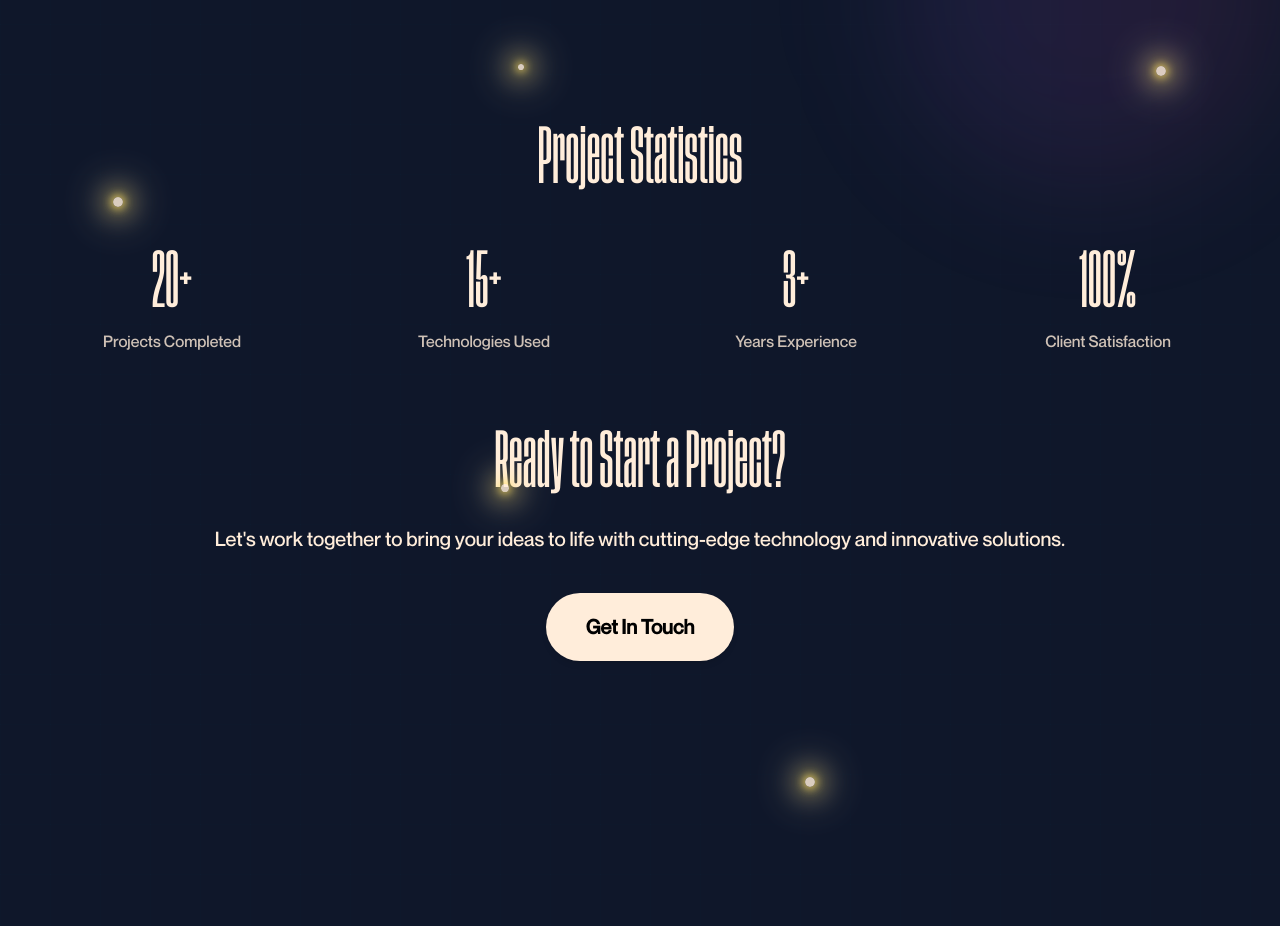
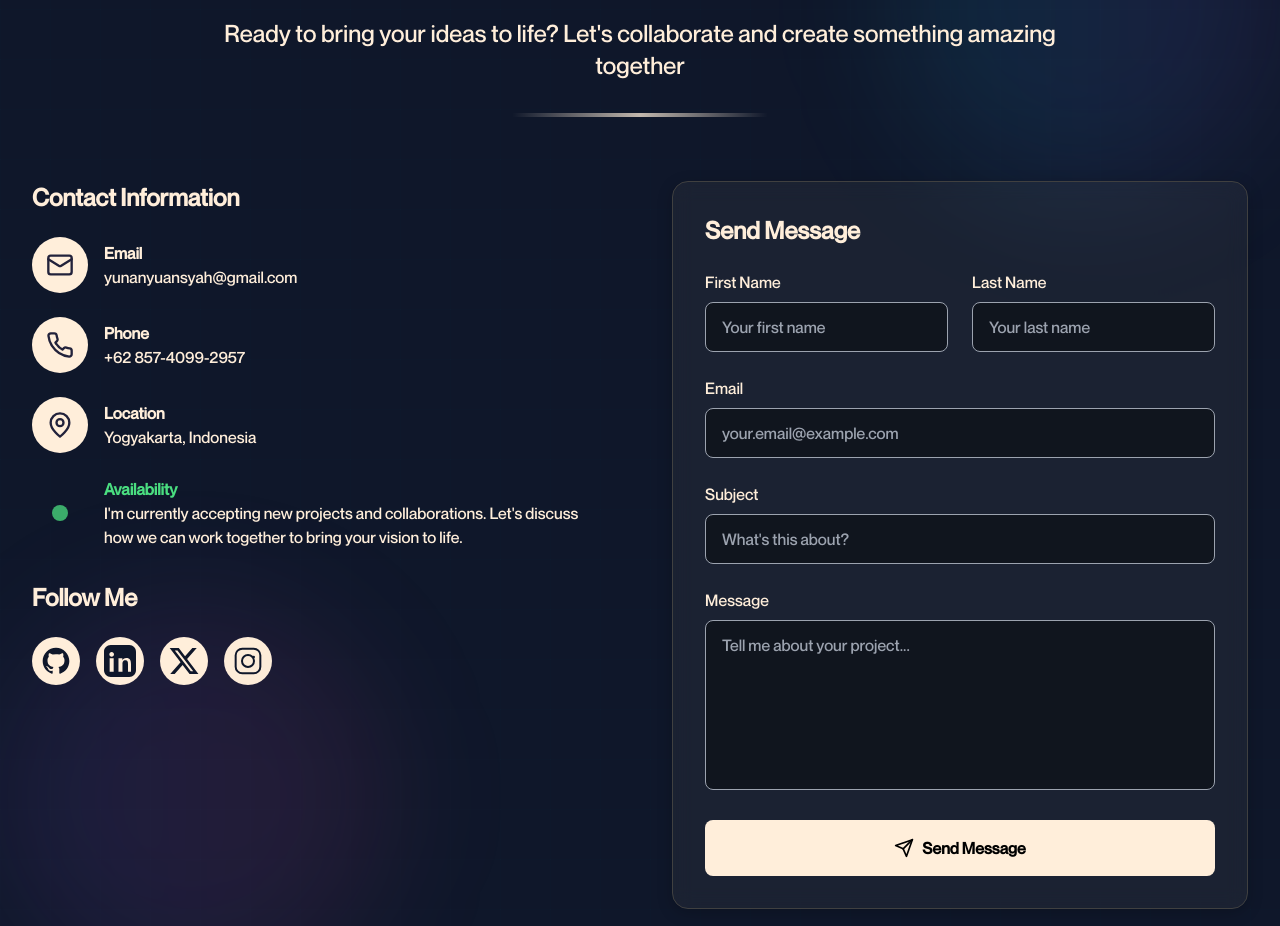
Before and after one commit to yunanyuansyah/fixed-portofolio, a Next.js app: page / in a window 1280 px wide. Shown: the part 6260-7186 px from the top of the page. Built offline with nearby package versions, Linux system fonts and the light colour scheme.

Commit message:
Comment out Project Statistics section in Projects component

```diff
--- a/components/Projects.tsx
+++ b/components/Projects.tsx
@@ -230,7 +230,7 @@ export default function Projects() {
         </AnimatePresence>
 
         {/* Stats & Call to Action Section */}
-        <section className="my-[400px] flex flex-col items-center w-full">
+        {/* <section className="my-[400px] flex flex-col items-center w-full">
           <h2 className="text-3xl sm:text-4xl lg:text-6xl md:text-7xl font-tusker font-normal text-center mb-12 sm:mb-16" style={{ color: '#FFEDDA' }}>
             Project Statistics
           </h2>
@@ -262,6 +262,7 @@ export default function Projects() {
             Get In Touch
           </a>
         </section>
+          */}
       </div>
     </section>
   )
```
